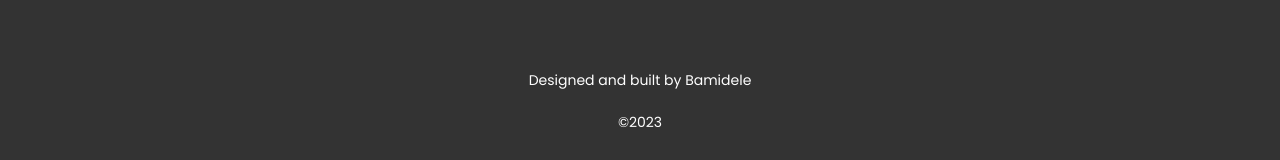
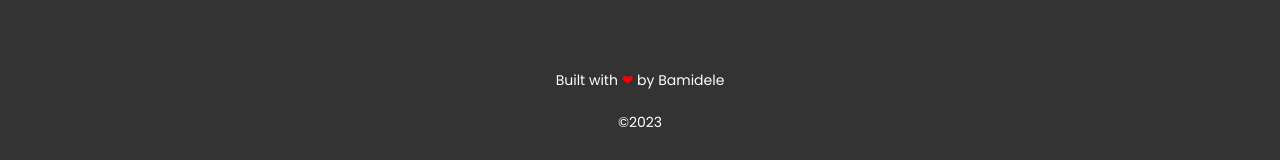
Before and after one commit to dezmanvee/my-portfolio, a React (Create React App) app: page / in a window 1280 px wide. Shown: the part 3429-3589 px from the top of the page. Built offline with nearby package versions, Linux system fonts and the light colour scheme.

Commit message:
Added an icon

```diff
--- a/src/components/footer/Footer.css
+++ b/src/components/footer/Footer.css
@@ -55,6 +55,9 @@
     color: var(--container-color);
     font-size: var(--small-font-size);
 }
+.footer__love{
+    color: red;
+}
 /*=============== BREAKPOINTS ===============*/
 /* For large devices */
 @media screen and (max-width: 992px) {
--- a/src/components/footer/Footer.jsx
+++ b/src/components/footer/Footer.jsx
@@ -57,7 +57,7 @@ const Footer = () => {
             </div>
 
             <span className="footer__copy">
-                Designed and built by Bamidele <br /><br />
+            Built with <span className="footer__love">❤</span> by Bamidele <br /><br />
                 &copy;<span className="date">{year}</span>
             </span>
         </div>
```
